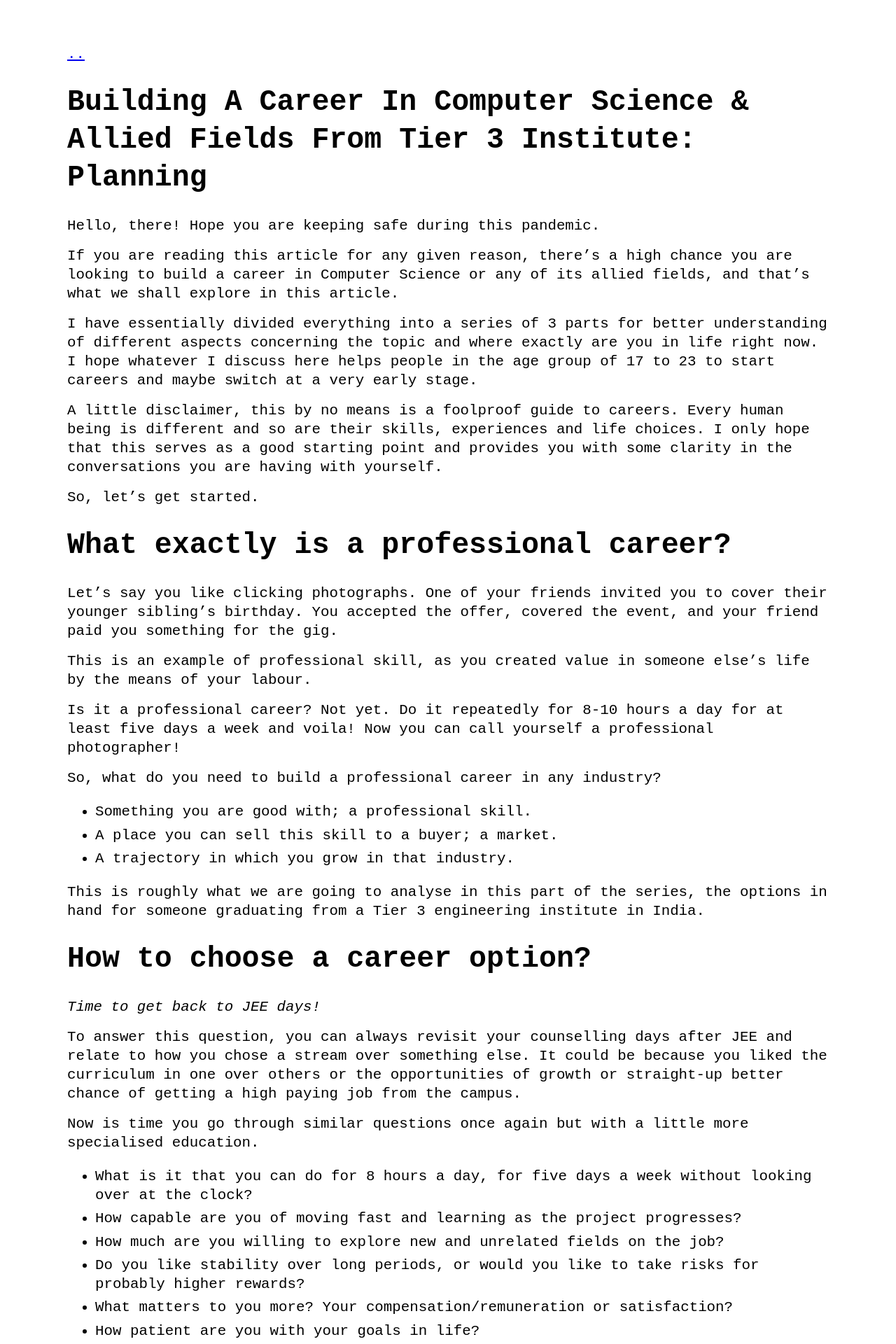
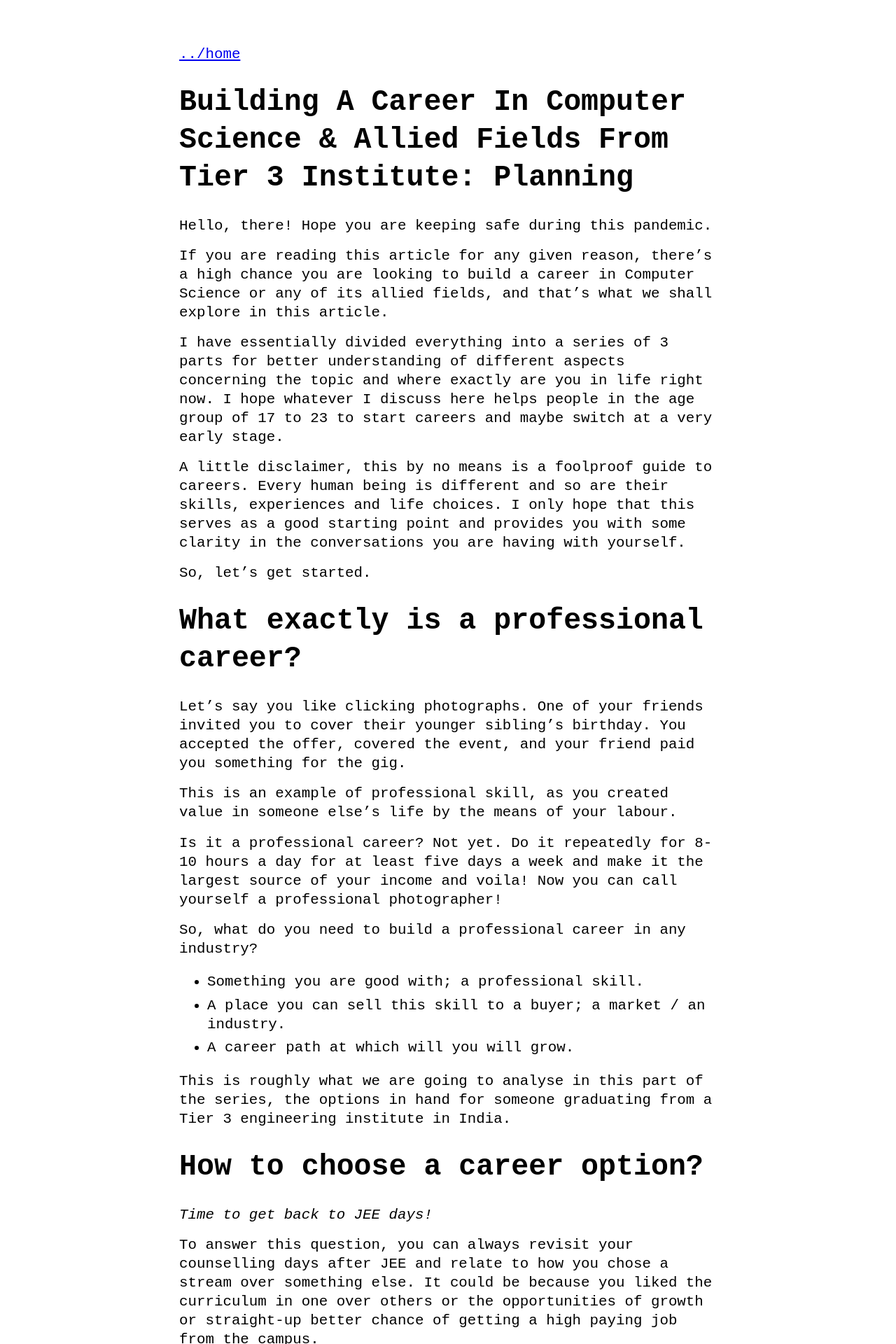
Before and after one commit to atisayajain/atisayajain.github.io, a Jekyll site: the page built from _posts/2020-11-22-building-a-career-in-computer-science-&-allied-fields-from-tier-3-institute:-planning.md, in a window 1280 px wide. Shown: the top 1920 px of the page at 70% size. Built offline with Jekyll 4.4.1, drawn with Linux system fonts in a browser that asks for light colours; some of the changed text lies outside the part shown.

Commit message:
Post: Building A Career In Computer Science & Allied Fields From Tier 3 Institute: Planning

```diff
--- a/Gemfile
+++ b/Gemfile
@@ -1,3 +1,4 @@
 source 'https://rubygems.org'
 
 gem "no-style-please"
+gem 'jekyll-gist'
--- a/_config.yml
+++ b/_config.yml
@@ -7,14 +7,14 @@ description: > # description of the site (multiple lines allowed)
 
 permalink: /:slug.html
 
-favicon: "./logo.png" # relative path to site's favicon
+#favicon: "./logo.png" # relative path to site's favicon
 # goat_counter: "yoursitename" # put your GoatCounter name if you want to use GoatCounter analytics
 
 remote_theme: riggraz/no-style-please # if you are using GitHub Pages, change it to remote_theme: riggraz/no-style-please
 
 theme_config:
   appearance: "light" # can be "light", "dark" or "auto"
-  back_home_text: ".." # customize text for homepage link in post layout
+  back_home_text: "../home" # customize text for homepage link in post layout
   date_format: "%Y-%m-%d" # customize how date is formatted
   show_description: true # show blog description in home page
 
@@ -24,3 +24,4 @@ sass:
 plugins:
   - jekyll-feed
   - jekyll-seo-tag
+  - jekyll-gist
--- a/_layouts/post.html
+++ b/_layouts/post.html
@@ -5,3 +5,9 @@ layout: default
 <a href="{{ site.url }}">{{ site.theme_config.back_home_text }}</a>
 <h1>{{ page.title }}</h1>
 {{ content }}
+<br>
+<div style="text-align: center;">
+    ////
+        <a href="https://atisayajain.github.io">keep in touch</a>
+    ////
+</div>
--- a/_posts/2020-11-22-building-a-career-in-computer-science-&-allied-fields-from-tier-3-institute:-planning.md
+++ b/_posts/2020-11-22-building-a-career-in-computer-science-&-allied-fields-from-tier-3-institute:-planning.md
@@ -17,12 +17,12 @@ Let's say you like clicking photographs. One of your friends invited you to cove
 
 This is an example of professional skill, as you created value in someone else's life by the means of your labour.
 
-Is it a professional career? Not yet. Do it repeatedly for 8-10 hours a day for at least five days a week and voila! Now you can call yourself a professional photographer!
+Is it a professional career? Not yet. Do it repeatedly for 8-10 hours a day for at least five days a week and make it the largest source of your income and voila! Now you can call yourself a professional photographer!
 
 So, what do you need to build a professional career in any industry?
 * Something you are good with; a professional skill.
-* A place you can sell this skill to a buyer; a market.
-* A trajectory in which you grow in that industry.
+* A place you can sell this skill to a buyer; a market / an industry.
+* A career path at which will you will grow.
 
 This is roughly what we are going to analyse in this part of the series, the options in hand for someone graduating from a Tier 3 engineering institute in India.
 
@@ -34,14 +34,12 @@ To answer this question, you can always revisit your counselling days after JEE
 
 Now is time you go through similar questions once again but with a little more specialised education.
 * What is it that you can do for 8 hours a day, for five days a week without looking over at the clock?
-* How capable are you of moving fast and learning as the project progresses?
-* How much are you willing to explore new and unrelated fields on the job?
+* How capable are you of moving fast and diving into new fields and skills as the project progresses?
 * Do you like stability over long periods, or would you like to take risks for probably higher rewards?
-* What matters to you more? Your compensation/remuneration or satisfaction?
+* What matters to you more? Your compensation / remuneration or satisfaction?
 * How patient are you with your goals in life?
-* Do you like interaction while on the job or do you work alone?
-* Do you work better when guided by someone else or when you work alone?
-* Do you want to be Steve Jobs/Elon Musk or Warren Buffet?
+* Do you like interaction and guidance while working or do you work alone?
+* Do you want to be Steve Jobs / Elon Musk or Warren Buffet?
 * Do you have another underlying hobby which you want to pursue as a career in future?
 * Do you want to stay close to your parents or family or it isn't exactly a concern?
 * Do you have some lifelong dreams you want to fulfil and you want to fund them? Mine is watching an El Clasico at the Camp Nou. :3
@@ -51,30 +49,29 @@ By no means, is this a complete list of questions and I am afraid anyone might b
 
 # What are the options available?
 
-_You can be anyone, literally._
+_You can be anyone, quite literally._
 
 I know you might act surprised but there are much lesser options that you can't pursue, compared to the ones you still can. You could still become a doctor if you immigrate to a few countries and appear for their medical examinations where biology isn't a compulsory requirement in your bachelors! You can still get into defence or play any sport easily if you are good enough at the national level. You can get into law or economics or journalism, just by appearing for their masters' admission exams. There are hundreds and thousands of stories of people turning tables for themselves only by grit and hard-work and well some amount of luck.
 
 We will only explore the most popular options though or the ones people are most likely to discuss around you.
 
+<br/>
 
-| Industry | Starting Role | Starting Step | Progresses To | Management Path | Compensation | Autonomy | Remarks |
-| -------- | ------------- | ------------- | ------------  | --------------- | ------------ | -------- | ------- |
-| Academic Research        | Research Scholar, Asst. Professor            | M.Tech/MS/PhD - GATE/GRE | Tenured Professor | Department Chair, Director of Institute/Lab | Medium & Stable | Very High | This option is not for everyone but only those who do really live for science and want to leave their mark. It requires an inexplicable amount of patience and grit to be successful in academic research for all the failures that you might have to deal with; your finding might get cut, your hypotheses and experiments will fail or wouldn't be good enough, you would have to deal with a lot of students and train them as well. Having said that, you will still enjoy the highest form of autonomy and would actually create or choose the problems you want to work with no one to report to pretty much ever. |
-| Industrial Research      | Junior Scientist, Research Engineer          | M.Tech/MS from a prominent institute is favourable to start at a good lab. Though starting out directly from college is also possible. | Scientist, Appliest Scientist | Director, CTO | Very High | High | This is for anyone who still wants to pursue science and research but work on problems which will impact the masses in next few years, rather than say even 100 years like in case of academic research. You don't really enjoy that high an autonomy because your work is expected to create direct gains for the organisation you are working for, but you are compensated pretty handsomely for your efforts, both socially and financially. You might want to read about 'Google Fellows' once. |
-| Development/Engineering  | Software Engineer, DevOps/Infrastructure Engineer, Security Engineer | Bachelors Degree is enough. You might need some experience in the domain you are working, as well.  | Senior Engineer, Staff Engineer, Principal Engineer, CTO / VP (Tech) | Engineering Manager, Tech Lead, Product Manager, VP (Product) | Very High | High | For anyone who really likes solving problems of scale by creating and improving products and services, and has enough analytical and technical aptitude to support it, this is for you. It is not easy to get into one directly from a tier-3 college as you need to display your ability and credibility in some form other than just your degree. You will usually be heavily compensated with comparatively very good work-life balance. |
-| IT Consultancy Services  | Roles offered by most IT firms | Bachelors Degree and basic aptitude skills | Consultant, IT Analyst, Senior Engineer | Business Lead, Tech Lead | - | - | This is probably the easiest to get into as the firms recruiting are looking for talent at similar places. A lot of your progress in this industry depends on your luck at the beginning, how you are assigned a project or a team. You get a relatively good work-life balance with enough time and energy to spend on other things. For compensation and hikes, it's best if you would talk to your seniors about this. If you aren't sure about anything or still want to explore or say prepare for other exams, this can always be your fallback for a few years right after college. |
-| Startup/Freelance        | CEO, CTO, Product Lead | Just a lot of obsession, grit, business acumen, luck and the right network. | Whatever you want to call yourself! | You are managing everything from the beginning. | Very High, if it works. Even if it doesn't your network will always support you if you ever try seriously. | Very High | Just like academic research, this path is not for everyone. It requires an inexplicable amount of infinite things from you to fit in and make it work. You learn something and apply every second of your life. You wear multiple hats at once. You get cursed by your relatives and friends for attempting to do something outrageous if you come from a not-so-pro business family. But you still keep doing it, all in the hope of making your vision a reality. You are motivated not by the money but by the satisfaction of making that one sale or taking that decision which might get your company through the next 6 months. It's like creating and nurturing a baby, but the problem is no one other than will be able to see it unless it walks and runs. |
+**_Kindly go through this entire table to know more about direct options._**
+
+{% gist c21e758e4a5b304fe4e4daf828b345a6 %}
 
 _(I have tried to provide my personal opinion on various career choices and by no means am I trying to undermine any industry. If you still think, my opinion is fair kindly get back to me and I shall rephrase my point.)_
 
 **A few things to mention**
-* You can always get into startups and management roles, at any point in your career in any industry, whatsoever. There is no right time to get onto this track. What might work for you will never work for anyone else.
+* **You can always get into startups and management roles**, at any point in your career in any industry, whatsoever. There is no right time to get onto this track. What might work for you will never work for anyone else.
 * **PSUs?** There aren't many PSUs in India offering jobs for CS grads at the moment. But if you do want to get into one, go through the available list of jobs and prepare and apply.
-* **Govt. Research (ISRO/DRDO etc.)?** Most of these labs advertise their openings and application procedures every year (around ~40). If you do want to get into Space or Defence research in India you can't do it without being affiliated to any of these organisations.
-* **UPSC/SSC?** You know the first step for this, don't you? On a serious note, these are not related to CS directly, so I didn't feel like including them. But if you are passionate about being one, sure, go for it!
+* **Govt. Research (ISRO, DRDO etc.)?** Most of these labs advertise their openings and application procedures every year (around ~40). If you do want to get into Space or Defence research in India you can't do it without being affiliated to any of these organisations.
+* **UPSC / SSC?** You know the first step for this, don't you? On a serious note, these are not related to CS directly, so I didn't feel like including them. But if you are passionate about being one, sure, go for it!
 * **Higher Studies?** Will explore in the next part.
 
-I hope this helps you in clearing your queries regarding all that is possible while staying in Computer Science and makes you create a better and informed decision. Let's call this part, **Planning**.
+I hope this helps you in clearing your queries regarding all that is possible while staying in Computer Science and makes you create a better and informed decision. That's why I have called this part, **Planning**.
 
 Hopefully, you read the next parts in the series as well on **Preparing** and **Achieving**.
+
+Feel free to get back to me in case you have any other specific doubts.
--- a/_sass/no-style-please.scss
+++ b/_sass/no-style-please.scss
@@ -43,7 +43,7 @@ li { margin: 0.4rem 0; }
 *:target { background-color: yellow; }
 
 .w {
-  max-width: 85%;
+  width: 60%;
   margin: 0 auto;
   padding: 4rem 2rem;
 }
@@ -61,10 +61,6 @@ table, th, td {
   border: thin solid black;
   border-collapse: collapse;
   padding: 0.4rem;
-}
-
-th, td {
-  width: fit-content;
 }
 
 code {
@@ -91,3 +87,9 @@ img {
   display: block;
   margin: 0 auto;
 }
+
+@media only screen and (max-width: 800px) {
+  .w {
+    width: 80%;
+  }
+}
```
